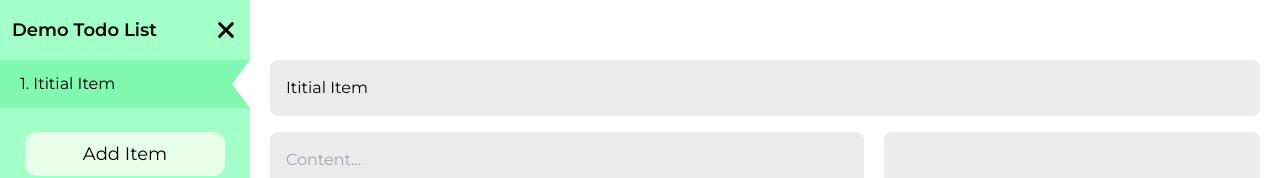
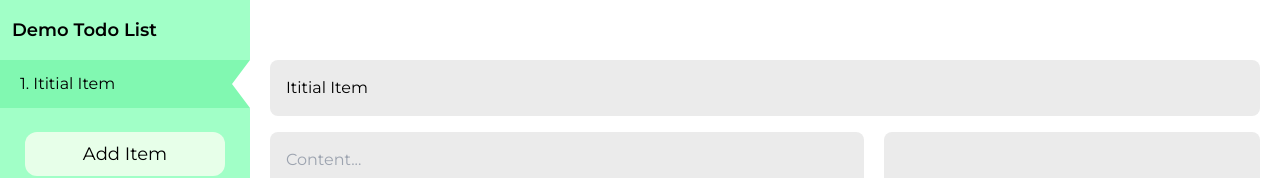
Before and after one commit to yuenu/hw7, a Vue app: page /todo/13b56b64-14df-4efa-8edf-567d80291c27 in a window 1280 px wide. Shown: the top 178 px of the page. Built offline with nearby package versions, Linux system fonts and the light colour scheme.

Commit message:
fix: hiddn close on desktop version

```diff
--- a/src/components/SideBar.vue
+++ b/src/components/SideBar.vue
@@ -35,7 +35,7 @@ const myList = computed({
     >
       Demo Todo List
       <IconClose
-        class="w-6 h-6"
+        class="w-6 h-6 md:hidden"
         role="button"
         @click="store.setIsMenuOpen(false)"
       />
```
